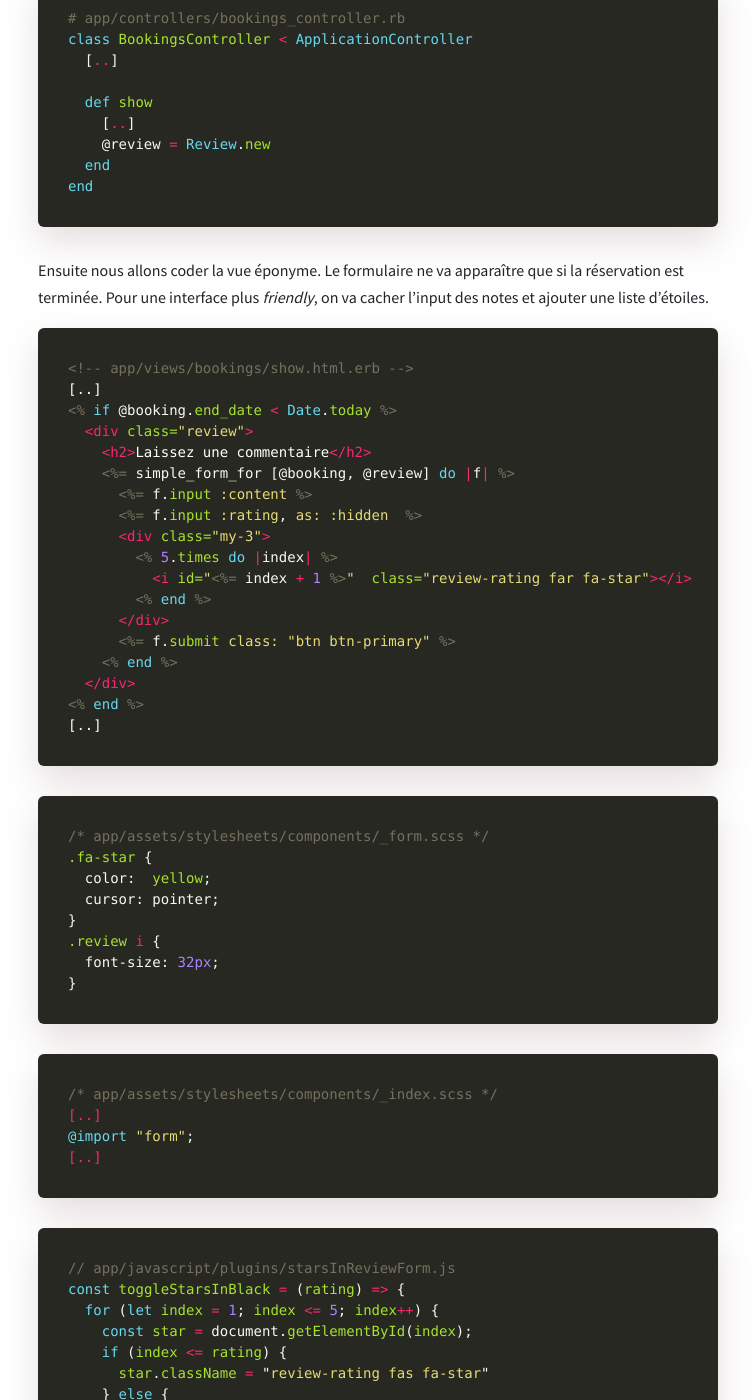
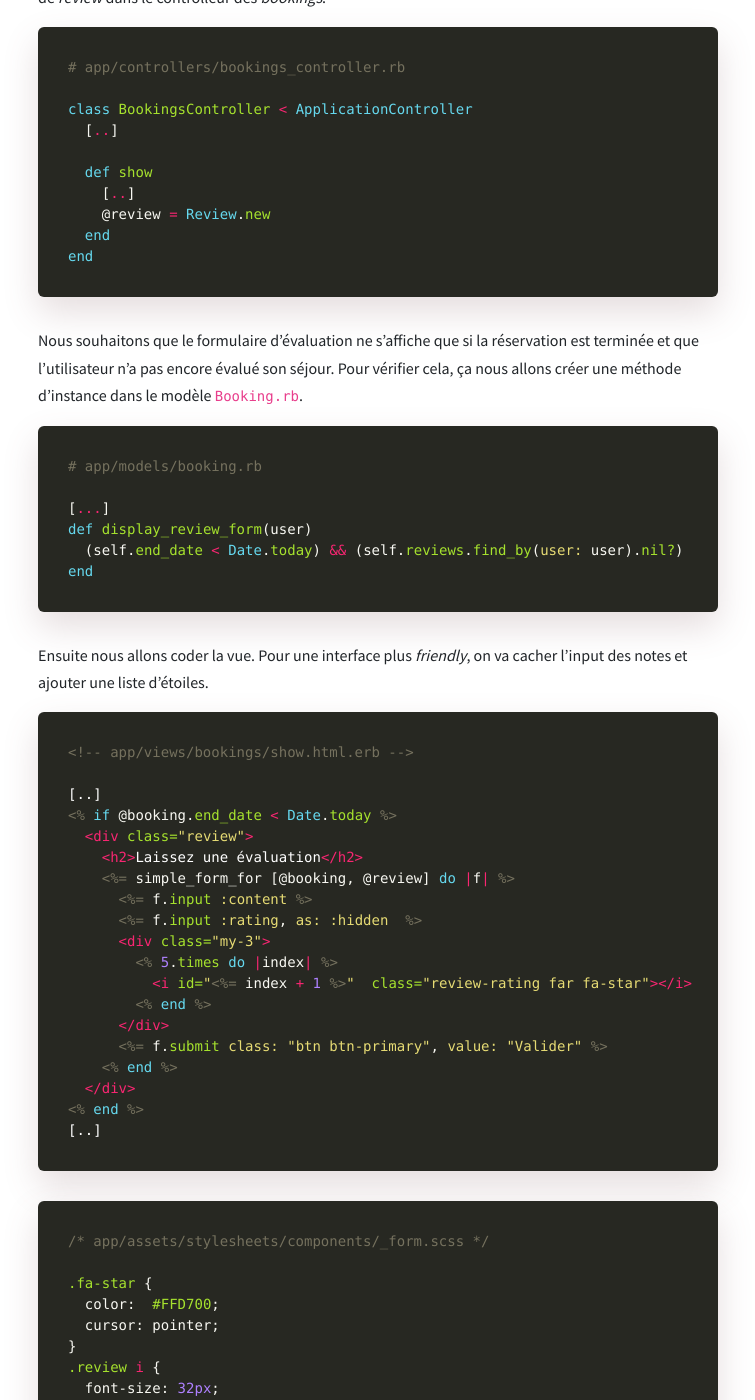
Before and after one commit to alexandrebk/alexandrebk.github.io, a Jekyll site: the page built from _posts/2019-11-30-reviews-and-advanced-simple-form.md, in a window 1280 px wide and 1400 px high, scrolled down 2848 px. Shown: the whole window, without its empty margins (262-1017 px from the left). Built offline with Jekyll 4.4.1, drawn with Linux system fonts in a browser that asks for light colours; nearby versions of some CDN libraries; some of the changed text lies outside the part shown.

Commit message:
Proofreading rating

````diff
--- a/_posts/2019-11-30-reviews-and-advanced-simple-form.md
+++ b/_posts/2019-11-30-reviews-and-advanced-simple-form.md
@@ -1,6 +1,6 @@
 ---
 layout:      post
-title:       "Liste déroulante et étoiles pour Simple Form"
+title:       "Ajouter une évaluation en étoiles  avec Javascript et afficher la note moyenne"
 description: "Dans ce tuto nous allons apprendre à ajouter des reviews sur notre application de réservations d’appartement avec une liste déroulante grâce à simple form."
 difficulty:  1
 status:      tech
@@ -13,13 +13,13 @@ Nous supposons qu’il y a une application Ruby on Rails de location d'apparteme
 Tout d’abord nous allons générer une migration pour créer la table *reviews*.
 
 ```sh
-rails generate model Review content:text rating:integer user:references booking:references
+$ rails generate model Review content:text rating:integer user:references booking:references
 ```
 
 Puis on lance la migration.
 
 ```sh
-rails db:migrate
+$ rails db:migrate
 ```
 
 ### Seconde étape : Le modèle
@@ -62,9 +62,10 @@ class Flat < ApplicationRecord
 end
 ```
 
-### Troisième étape : Les routes et le *Controlleur*
+### Troisième étape : Les routes et le contrôleur
 
 Nous allons ajouter une route pour la création d'une *review*.
+Une évaluation appartient à une réservation. Donc nous allons nester les `reviews` dans les `bookings`.
 
 ```ruby
 # config/routes.rb
@@ -79,13 +80,14 @@ end
 Ensuite on va générer le *controller* *reviews*.
 
 ```sh
-rails g controller reviews
+$ rails g controller reviews
 ```
 
 Ensuite nous allons dans le *controller* pour coder la méthode *create*.
 
 ```ruby
 # app/controllers/reviews_controllers.rb
+
 class ReviewsController < ApplicationController
   def create
     @booking        = Booking.find(params[:booking_id])
@@ -113,6 +115,7 @@ On ajoute une review dans la *show* d’un *booking*. Pour cela, il faut d'abord
 
 ```ruby
 # app/controllers/bookings_controller.rb
+
 class BookingsController < ApplicationController
   [..]
 
@@ -122,15 +125,26 @@ class BookingsController < ApplicationController
   end
 end
 ```
+Nous souhaitons que le formulaire d'évaluation ne s'affiche que si la réservation est terminée et que l'utilisateur n'a pas encore évalué son séjour. Pour vérifier cela, ça nous allons créer une méthode d'instance dans le modèle `Booking.rb`.
 
-Ensuite nous allons coder la vue éponyme. Le formulaire ne va apparaître que si la réservation est terminée. Pour une interface plus *friendly*, on va cacher l'input des notes et ajouter une liste d'étoiles.
+```ruby
+# app/models/booking.rb
+
+[...]
+def display_review_form(user)
+  (self.end_date < Date.today) && (self.reviews.find_by(user: user).nil?)
+end
+```
+
+Ensuite nous allons coder la vue. Pour une interface plus *friendly*, on va cacher l'input des notes et ajouter une liste d'étoiles.
 
 ```erb
 <!-- app/views/bookings/show.html.erb -->
+
 [..]
 <% if @booking.end_date < Date.today %>
   <div class="review">
-    <h2>Laissez une commentaire</h2>
+    <h2>Laissez une évaluation</h2>
     <%= simple_form_for [@booking, @review] do |f| %>
       <%= f.input :content %>
       <%= f.input :rating, as: :hidden  %>
@@ -139,7 +153,7 @@ Ensuite nous allons coder la vue éponyme. Le formulaire ne va apparaître que s
           <i id="<%= index + 1 %>"  class="review-rating far fa-star"></i>
         <% end %>
       </div>
-      <%= f.submit class: "btn btn-primary" %>
+      <%= f.submit class: "btn btn-primary", value: "Valider" %>
     <% end %>
   </div>
 <% end %>
@@ -148,8 +162,9 @@ Ensuite nous allons coder la vue éponyme. Le formulaire ne va apparaître que s
 
 ```css
 /* app/assets/stylesheets/components/_form.scss */
+
 .fa-star {
-  color:  yellow;
+  color:  #FFD700;
   cursor: pointer;
 }
 .review i {
@@ -159,13 +174,20 @@ Ensuite nous allons coder la vue éponyme. Le formulaire ne va apparaître que s
 
 ```css
 /* app/assets/stylesheets/components/_index.scss */
+
 [..]
 @import "form";
 [..]
 ```
 
+A ce stade, nous avons un formulaire qui s'affiche sur la *show* d'un `booking`.
+
+<img src="/images/posts/rating/formulaire.png" class="image" alt="formulaire">
+
+Ajoutons l'effet de *hover* au passage de la souris et la sélection du nombre d'étoiles.
 ```js
 // app/javascript/plugins/starsInReviewForm.js
+
 const toggleStarsInBlack = (rating) => {
   for (let index = 1; index <= 5; index++) {
     const star = document.getElementById(index);
````
Also changed, not shown: images/posts/rating/formulaire.png (added).
